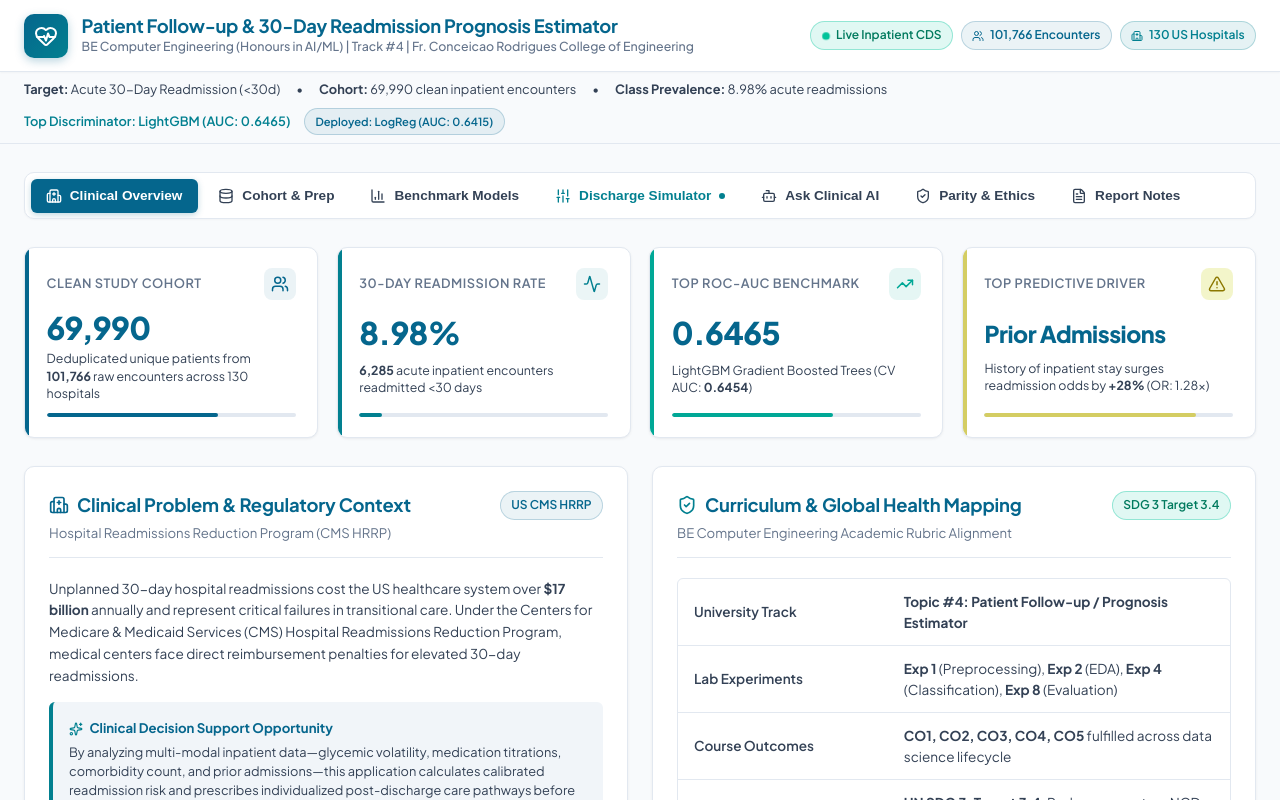
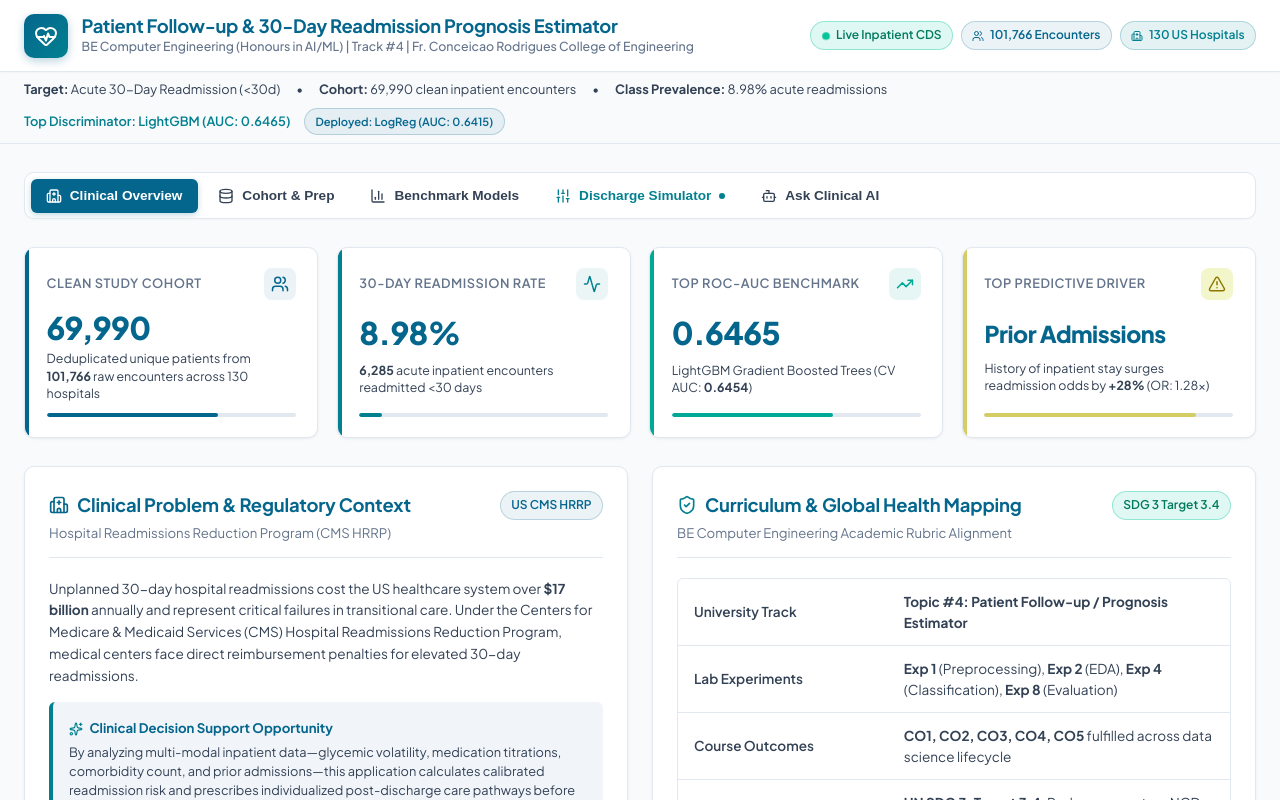
Before and after one commit to rohanbagel/AIML-Honours-Mini-Proj, a React (Vite) app in the folder web/: page / in a window 1280 px wide. Shown: the top 800 px of the page. Built offline with nearby package versions, Linux system fonts and the light colour scheme.

Commit message:
feat(ui): focus app on 5 core tabs by removing Parity & Ethics and Report Notes

```diff
--- a/web/src/App.jsx
+++ b/web/src/App.jsx
@@ -2,8 +2,7 @@ import React, { useState } from 'react';
 import results from './results.json';
 import {
   Activity, BarChart3, BookOpen, Bot, CheckCircle2, Cpu, Database,
-  FileText, HeartPulse, HelpCircle, Hospital, ShieldCheck,
-  Sliders, Stethoscope, Users
+  HeartPulse, HelpCircle, Hospital, Sliders, Stethoscope, Users
 } from 'lucide-react';
 
 import Overview from './components/Overview.jsx';
@@ -11,8 +10,6 @@ import DatasetPrep from './components/DatasetPrep.jsx';
 import Results from './components/Results.jsx';
 import Predict from './components/Predict.jsx';
 import AskData from './components/AskData.jsx';
-import AboutLimitations from './components/AboutLimitations.jsx';
-import ReportNotes from './components/ReportNotes.jsx';
 
 export default function App() {
   const [activeTab, setActiveTab] = useState('overview');
@@ -22,9 +19,7 @@ export default function App() {
     { id: 'dataset', label: 'Cohort & Prep', icon: Database },
     { id: 'results', label: 'Benchmark Models', icon: BarChart3 },
     { id: 'predict', label: 'Discharge Simulator', icon: Sliders, highlight: true },
-    { id: 'ask', label: 'Ask Clinical AI', icon: Bot },
-    { id: 'limitations', label: 'Parity & Ethics', icon: ShieldCheck },
-    { id: 'report', label: 'Report Notes', icon: FileText }
+    { id: 'ask', label: 'Ask Clinical AI', icon: Bot }
   ];
 
   return (
@@ -109,8 +104,6 @@ export default function App() {
         {activeTab === 'results' && <Results results={results} />}
         {activeTab === 'predict' && <Predict results={results} />}
         {activeTab === 'ask' && <AskData />}
-        {activeTab === 'limitations' && <AboutLimitations results={results} />}
-        {activeTab === 'report' && <ReportNotes results={results} />}
       </main>
 
       {/* Footer */}
```
